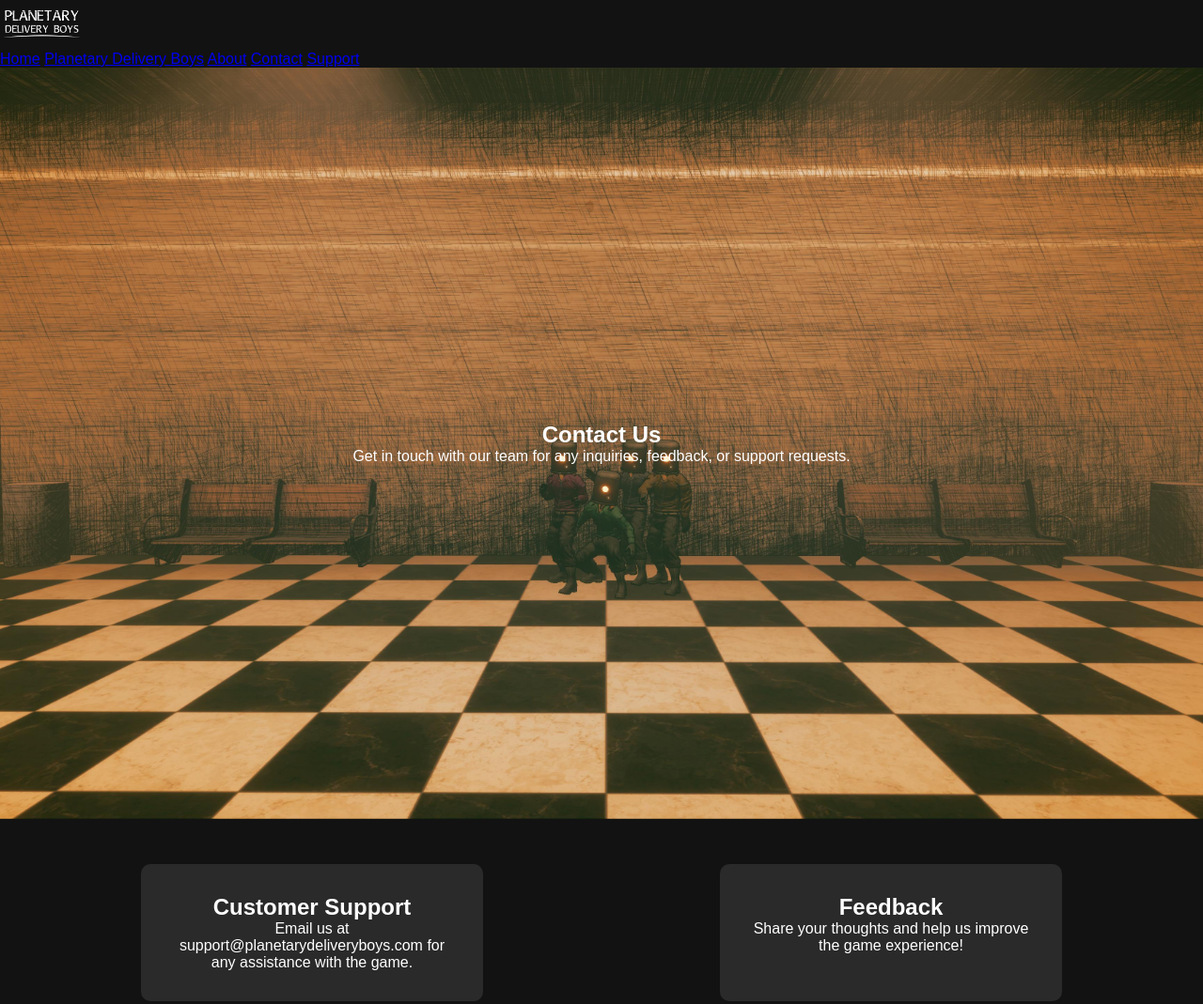
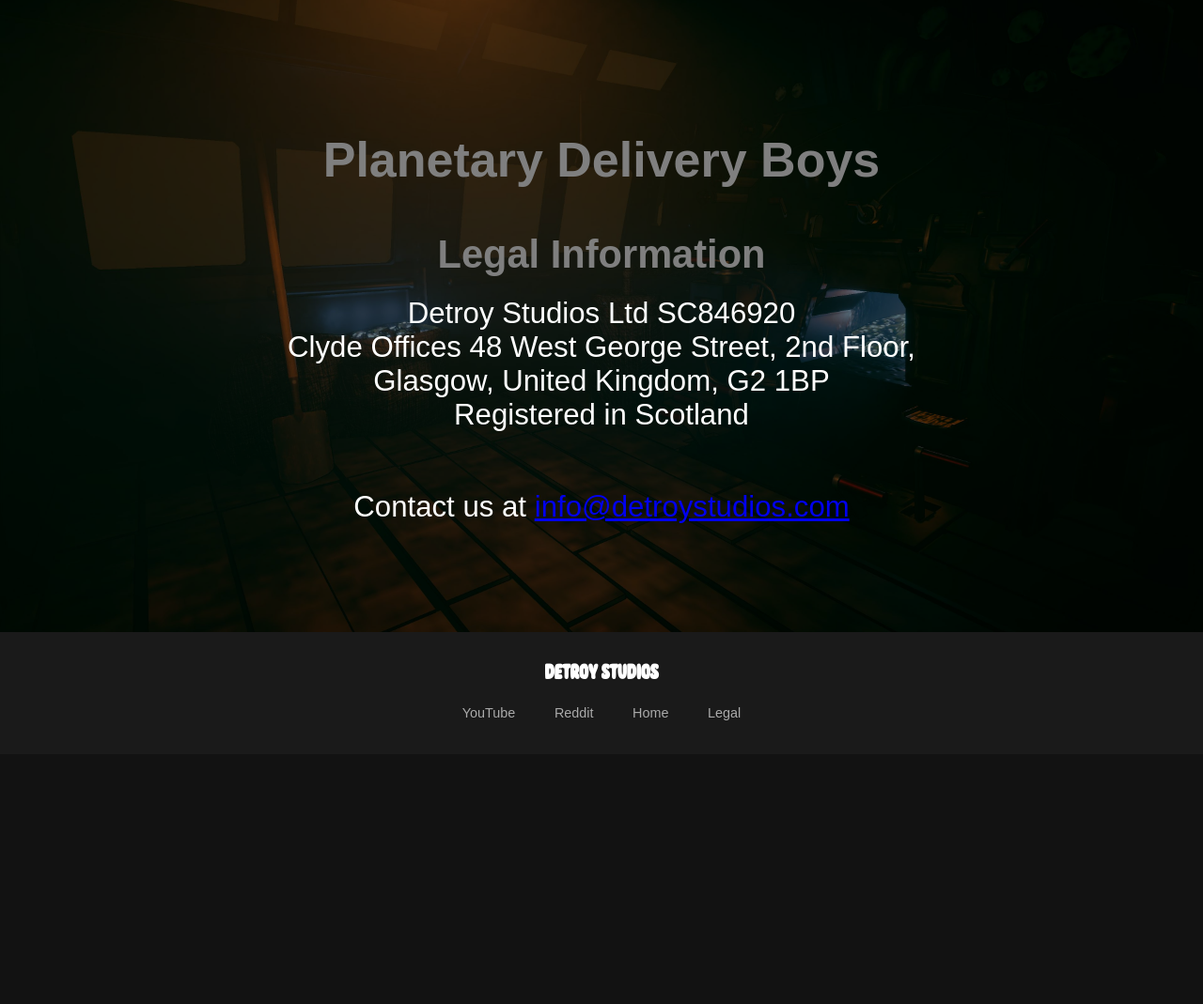
Before and after one commit to Detroy-Studios/Website, a plain HTML site: page contact.html in a window 1280 px wide. Shown: the top 1069 px of the page at 94% size. After the commit the page ends 803 px from the top, so only its background shows below. Drawn offline with Linux system fonts and the light colour scheme.

Commit message:
Contact Page

```diff
--- a/contact.html
+++ b/contact.html
@@ -1,60 +1,50 @@
 <!DOCTYPE html>
 <html lang="en">
+
 <head>
     <meta charset="UTF-8">
     <meta name="viewport" content="width=device-width, initial-scale=1.0">
-    <title>Contact Planetary Delivery Boys</title>
-    <link rel="stylesheet" href="styles.css">
+    <title>Detroy Studios</title>
+    <link rel="stylesheet" href="styles.css?=v1.0">
+    <link rel="icon" href="favicon.ico" type="image/x-icon">
 </head>
+
 <body>
-<header class="header">
-    <a href="index.html"><img src="logo.png" alt="Planetary Delivery Boys Logo" class="logo"></a>
-    <nav class="navbar">
-        <a href="index.html">Home</a>
-        <a href="game.html">Planetary Delivery Boys</a>
-        <a href="about.html">About</a>
-        <a href="contact.html">Contact</a>
-        <a href="support.html">Support</a>
-    </nav>
-</header>
+    <!-- Main Content -->
+    <main>
+        <!-- Call to Action for Steam Wishlist -->
+        <section class="cta-steam">
+            <p>
+            <h1><strong>Planetary Delivery Boys</strong></h1>
 
-<main>
-    <section class="hero">
-        <div class="hero-content">
-            <h1>Contact Us</h1>
-            <p>Get in touch with our team for any inquiries, feedback, or support requests.</p>
-        </div>
+            <h2>Legal Information</h2>
+
+
+            <p>Detroy Studios Ltd SC846920 <br>
+                Clyde Offices 48 West George Street, 2nd Floor, Glasgow, United Kingdom, G2 1BP
+                <br> Registered in Scotland
+
+            <p></p>
+
+            <p>Contact us at <a href="mailto:info@detroystudios.com">info@detroystudios.com</a></p>
         </section>
 
-    <section class="info-cards">
-        <div class="card">
-            <h2>Customer Support</h2>
-            <p>Email us at support@planetarydeliveryboys.com for any assistance with the game.</p>
-        </div>
-        <div class="card">
-            <h2>Feedback</h2>
-            <p>Share your thoughts and help us improve the game experience!</p>
-        </div>
-    </section>
     </main>
 
     <footer class="footer">
         <div class="footer-container">
             <div class="footer-logo">
-            <img src="logo.png" alt="Planetary Delivery Boys Logo">
+                <a href="index.html" class="company-logo">Detroy Studios</a>
+                <Br></Br>
             </div>
-        <nav class="footer-nav">
-            <a href="index.html">Home</a>
-            <a href="game.html">Planetary Delivery Boys</a>
-            <a href="about.html">About</a>
-            <a href="contact.html">Contact</a>
-            <a href="support.html">Support</a>
-        </nav>
             <div class="social-media">
                 <a href="https://www.youtube.com/@detroystudios">YouTube</a>
                 <a href="https://www.reddit.com/user/DetroyStudios/">Reddit</a>
+                <a href="index.html">Home</a>
+                <a href="contact.html">Legal</a>
             </div>
         </div>
     </footer>
 </body>
+
 </html>
--- a/styles.css
+++ b/styles.css
@@ -98,7 +98,29 @@ body {
   align-items: center;
   justify-content: center;
 }
+.cta-steam h1 {
+  text-align: center;
+  padding: .5em 1em;
+  color: #fff;
+  font-size: 2.5em;
+  position: relative;
+  display: flex;
+  flex-direction: column;
+  align-items: center;
+  justify-content: center;
+}
 
+.cta-steam h2 {
+  text-align: center;
+  padding: .5em 2em;
+  color: #fff;
+  font-size: 2em;
+  position: relative;
+  display: flex;
+  flex-direction: column;
+  align-items: center;
+  justify-content: center;
+}
 .cta-steam::before {
   content: '';
   position: absolute;
```
Also changed, not shown: index.html (+2 -0 lines). Lines whose indentation alone changed are shown as unchanged.
